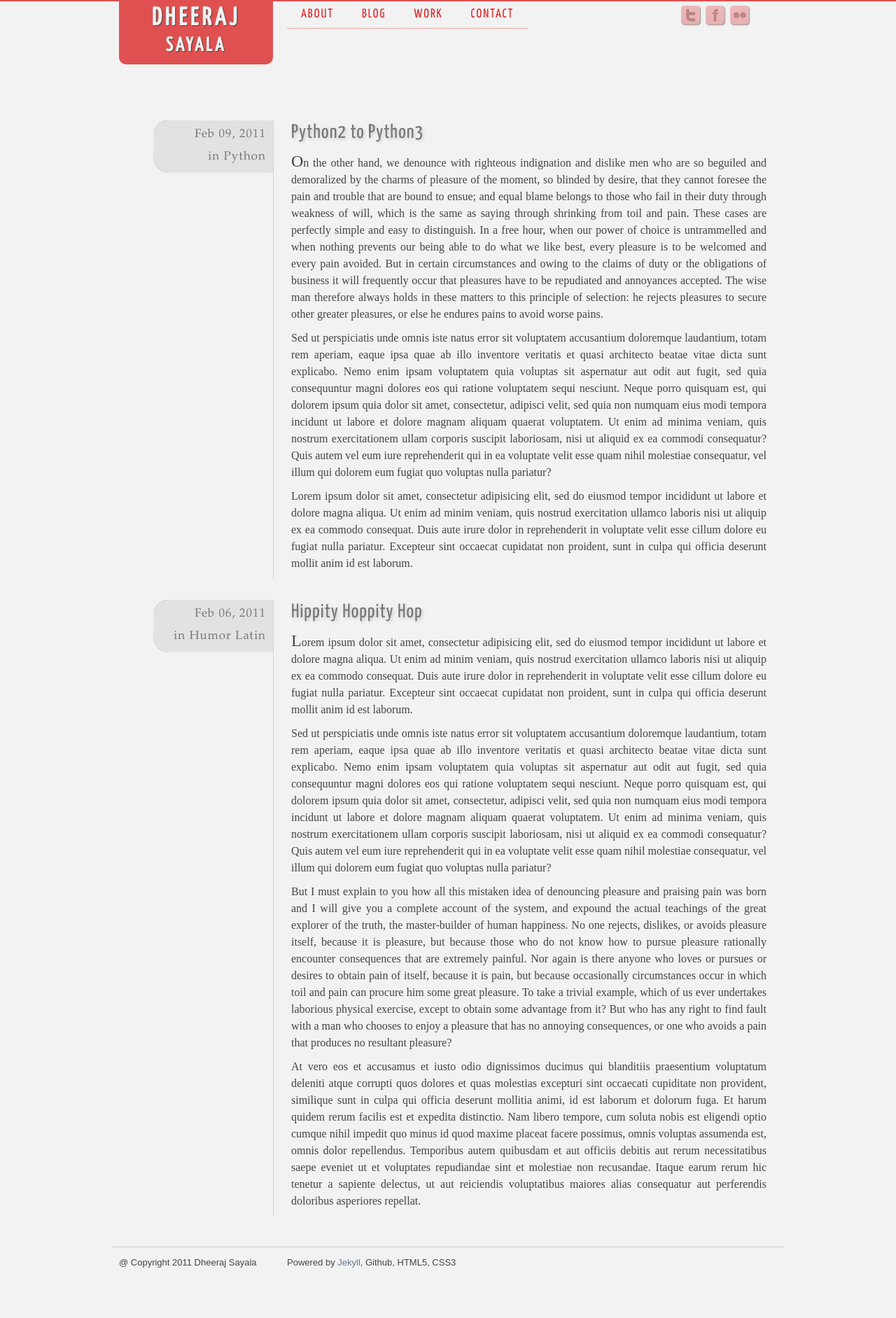
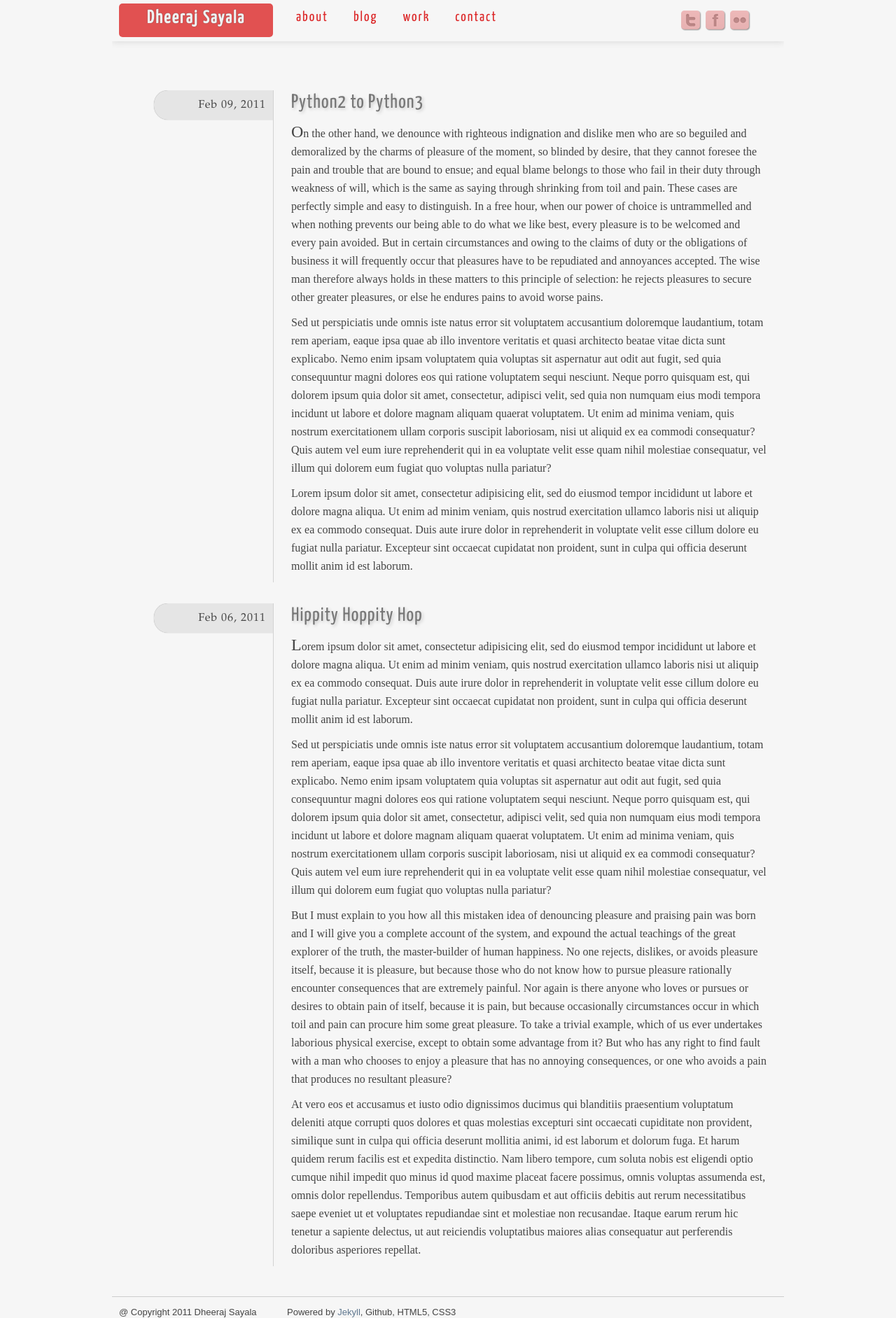
Before and after one commit to dheerosaur/dheerosaur.github.com, a Jekyll site: the page built from index.html, in a window 1280 px wide. Shown: the whole page at 70% size. Built offline with Jekyll 4.4.1, drawn with Linux system fonts in a browser that asks for light colours; some web fonts are replaced; before the commit the page ends 1812 px from its top, so only the background shows below that.

Commit message:
header, logo, nav styled to fit in one line

```diff
--- a/_layouts/default.html
+++ b/_layouts/default.html
@@ -32,7 +32,7 @@
     <header id="header" class="clearfix">
 		<h1 id="logo" class="grid_3">
 			<a href="/">
-				<span id="fname">Dheeraj</span>
+				<span id="fname">Dheeraj </span>
 				<span id="lname">Sayala</span>
 			</a>
 		</h1>
--- a/css/style.css
+++ b/css/style.css
@@ -4,73 +4,77 @@
 
 body {
   /*background: url("../images/head.png") no-repeat fixed center 0;*/
-  border-top: 2px solid #dc2829;
-  border-color: rgba(220, 40, 41, 0.8);
-  background-color: #f2f2f2;
+  border-top: 5px solid #f6f6f6;
+  background-color: #f6f6f6;
 }
 #container, #main, .blog-post { height: 100%; overflow: hidden; }
 
-#header { margin-bottom: 80px;}
+#header {
+  margin-bottom: 70px;
+  padding-bottom: 5px;
+  -moz-box-shadow: 0 0 10px lightgrey;
+  -webkit-box-shadow: 0 0 10px lightgrey;
+  box-shadow: 0 0 10px lightgrey;
+}
 h1, h2, h3 { font-family: "Yanone Kaffeesatz", "Yanone Kaffeesatz Regular", Puritan; }
 
 #logo {
-  padding: 3px 0 8px 0;
+  padding: 5px 0 10px 0;
   text-align: center;
-  -moz-transition: all 0.5s ease-in;
-  -webkit-transition: all 0.5s ease-in;
+  -moz-transition: all 0.4s ease-in;
+  -webkit-transition: all 0.4s ease-in;
   background-color: #dc2829;
   background-color: rgba(220, 40, 41, 0.8);
-  -moz-border-radius: 0 0 10px 10px;
-  -webkit-border-radius: 0 0 10px 10px;
-  border-radius: 0 0 10px 10px;
+  -moz-border-radius: 5px 5px 5px 5px;
+  -webkit-border-radius: 5px 5px 5px 5px;
+  border-radius: 5px 5px 5px 5px;
 }
 #logo a {
-  text-transform: uppercase;
   text-decoration: none;
-  text-shadow: 1px 1px 1px #444;
-  margin-top: 100px;
+  color: #f2f2f2;
+  text-shadow: 0 0 1px #444;
 }
+#fname, #lname { letter-spacing: 2px; }
+#fname { font-size: 26px; }
+#lname { font-size: 25px; }
 
-#logo span { display: block; color: #f2f2f2;}
 #logo:hover {
   background-color: rgba(220, 40, 41, 0.9);
   -moz-transform: scale(1.02);
   -webkit-transform: scale(1.02);
+  transform: scale(1.02);
 }
-#fname {
-  font-size: 36px;
-  letter-spacing: 5px;
-}
-#lname {
-  font-size: 28px;
-  letter-spacing: 4px;
-}
-
+#nav { padding: 10px 0; }
 #nav li {
-  border-bottom: 1px solid rgba(210, 41, 40, 0.4);
   float:left;
+  margin: 0 15px 0 5px;
 }
 
 #nav a {
-  display: block;
-  padding: 10px 20px;
+  padding: 1px 8px 4px 8px;
   color: #dc2829;
   letter-spacing: 2px;
-  font: 18px "Yanone Kaffeesatz", "Yanone Kaffeesatz Regular", Puritan;
-  text-transform: uppercase;
+  font: 20px "Yanone Kaffeesatz", "Yanone Kaffeesatz Regular", Puritan;
   -webkit-transition: all 0.2s ease-in;
   -moz-transition: all 0.2s ease-in;
+  transition : all 0.2s ease-in;
+}
+#nav a:hover {
+  color: #f2f2f2;
+  background-color: rgba(241, 41,40, 0.6);
+  -moz-border-radius: 5px;
+  -webkit-border-radius: 5px;
+  border-radius: 5px;
 }
 
-#nav a:hover {
-  -webkit-transform: scaleX(1.2) translateY(1px);
-  -moz-transform: scaleX(1.2) translateY(1px);
+#social-icons {
+  padding: 10px 0;
+  list-style: none;
 }
-#social-icons { list-style: none; }
 #social-icons li a {
   display: block; float: left;
   height: 29px; width: 29px;
-  margin: 6px 3px;
+  margin: 0 3px;
   overflow: hidden;
   background-image: url("../images/social.png");
   opacity: 0.8;
@@ -103,8 +107,8 @@ h1, h2, h3 { font-family: "Yanone Kaffeesatz", "Yanone Kaffeesatz Regular", Puri
   float: right;
   text-align: right;
 
-  color: #777;
-  font: 17px/32px "Palatino Linotype", "Book Antiqua3", Palatino, serif;
+  color: #444;
+  font: 16px/32px "Palatino Linotype", "Book Antiqua3", Palatino, serif;
   letter-spacing: 1px;
 
   -moz-border-radius: 20px 0 0 20px;
@@ -129,7 +133,7 @@ h1, h2, h3 { font-family: "Yanone Kaffeesatz", "Yanone Kaffeesatz Regular", Puri
 .post-title a{
   color: #777;
   letter-spacing: 1px;
-  font: normal normal 28px/36px "Yanone Kaffeesatz", "Yanone Kaffeesatz Regular", Puritan;
+  font: 28px/36px "Yanone Kaffeesatz", "Yanone Kaffeesatz Regular", Puritan;
   text-decoration: none;
   text-shadow: 2px 2px 4px #CCC;
 }
@@ -139,9 +143,8 @@ h1, h2, h3 { font-family: "Yanone Kaffeesatz", "Yanone Kaffeesatz Regular", Puri
 }
 .post-body {
   padding-top: 10px;
-  font: 16px/24px "Droid Serif", "Microsoft Sans Serif";
+  font: 16px/26px "Droid Serif", "Microsoft Sans Serif";
   color: #444;
-  text-align: justify;
 }
 
 .post-body p { padding-bottom: 10px; }
--- a/index.html
+++ b/index.html
@@ -11,7 +11,7 @@ title: Dheeraj Sayala
     <aside class="sidebar">
       <div class="post-meta">
         <time datetime="{{post.date|date:"%Y-%m-%d"}}">{{ post.date|date:"%b %d, %Y"}}</time>
-        in{% for category in post.categories %} {{category}} {% endfor %}
+        <!--in{% for category in post.categories %} {{category}} {% endfor %}-->
       </div>
     </aside>
 
```
Also changed, not shown: 1 other file.
